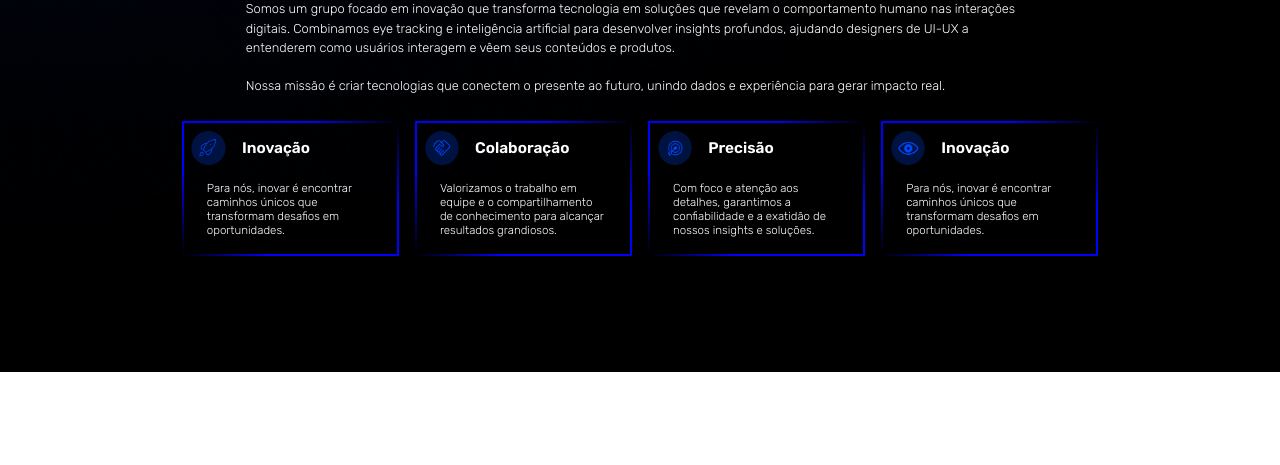
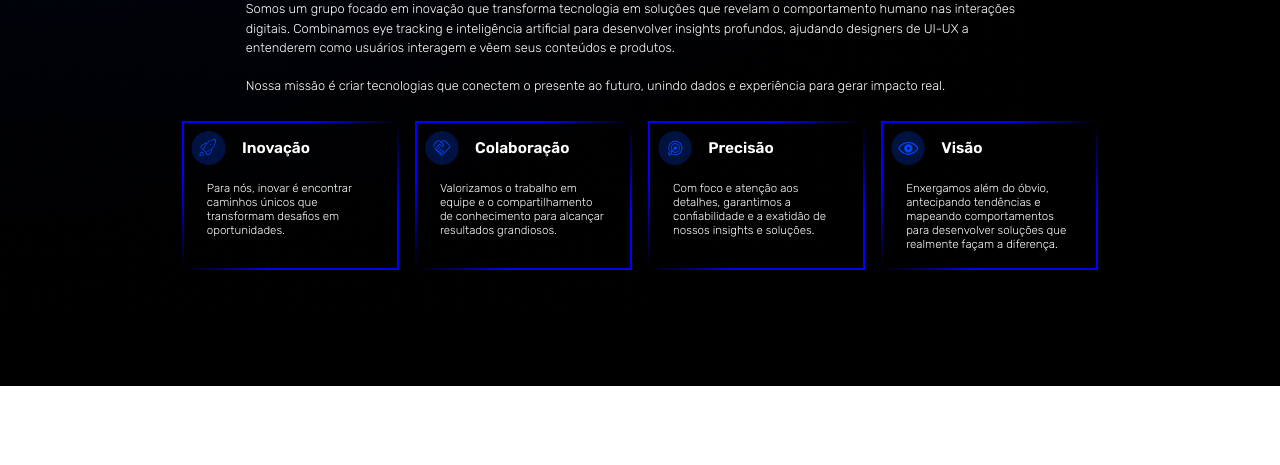
Before and after one commit to amandazzoc/lira-landing-page, a plain HTML site: page index.html in a window 1280 px wide. Shown: the part 840-1305 px from the top of the page. Drawn offline with Linux system fonts and the light colour scheme.

Commit message:
:bug: fix: Adicionando mais um valor na sessão Valores

```diff
--- a/index.html
+++ b/index.html
@@ -79,10 +79,10 @@
                     <div class="card-v">
                         <div class="card-v-head">
                             <img src="img/inova.png" >
-                            <h1>Inovação</h1>
+                            <h1>Visão</h1>
                         </div>
                         <div class="card-v-body">
-                            <p>Para nós, inovar é encontrar caminhos únicos que transformam desafios em oportunidades.</p>
+                            <p>Enxergamos além do óbvio, antecipando tendências e mapeando comportamentos para desenvolver soluções que realmente façam a diferença.</p>
                         </div>
                     </div>
                 </div>
```
